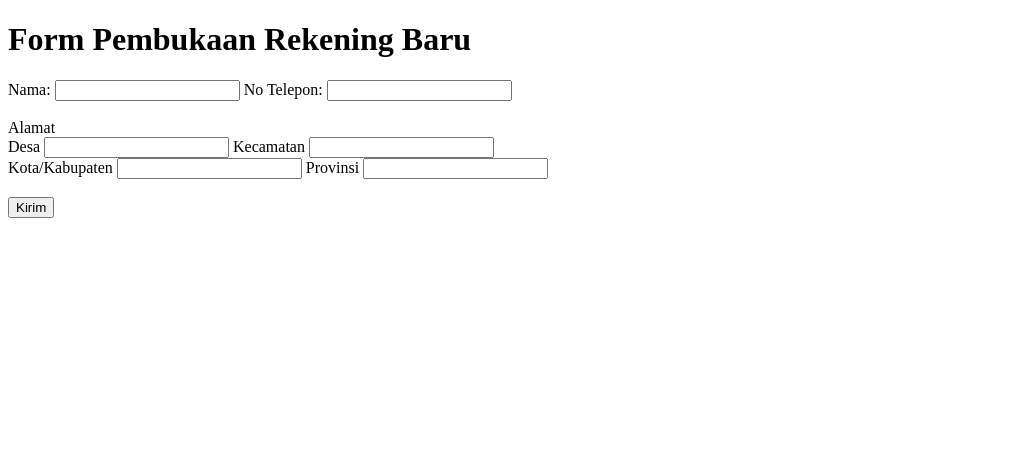
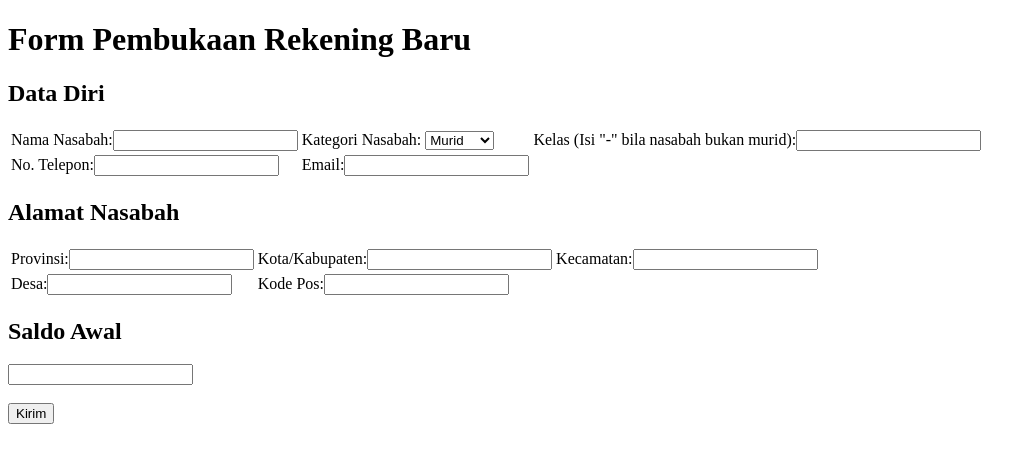
Before and after one commit to Valiant77/produktif-pak-dzikri, a PHP site: page /bankmini.php in a window 1280 px wide. Shown: the top 463 px of the page, without its empty margins (0-1036 px from the left). Run offline with PHP 8.4, Linux system fonts and the light colour scheme.

Commit message:
Revisi Bank Mini
Maaf pak saya telat

```diff
--- a/bankmini.php
+++ b/bankmini.php
@@ -1,42 +1,83 @@
 <!DOCTYPE html>
 <head>
-    <html lang="id">
+    <html lang="name">
 </head>
 <body>
-    <form>
+    <form action="" method="post" enctype="multipart/form-data">
         <h1>Form Pembukaan Rekening Baru</h1>
-        <label>Nama: </label>
-        <input type="text" id="nama">
-        <label>No Telepon: </label>
-        <input type="text" id="notelp"><br><br>
-        <label>Alamat</label><br>
-        <label>Desa</label>
-        <input type="text" id="desa">
-        <label>Kecamatan</label>
-        <input type="text" id="kec"><br>
-        <label>Kota/Kabupaten</label>
-        <input type="text" id="kotkab">
-        <label>Provinsi</label>
-        <input type="text" id="prov">
+
+        <table>
+            <thead><h2>Data Diri</h2></thead>
+            <tbody>
+                <tr>
+                    <td><label>Nama Nasabah:</label><input type="text" name="nama"></td>
+                    <td>
+                        <label>Kategori Nasabah:</label>
+                        <select name="kategori"><option>Murid</option><option>Guru</option><option>Lainnya</option></select>
+                    </td>
+                    <td><label>Kelas (Isi "-" bila nasabah bukan murid):</label><input type="text" name="kelas">
+                </tr>
+                <tr>
+                    <td><label>No. Telepon:</label><input type="number" name="notelp"></td>
+                    <td><label>Email:</label><input type="text" name="email"></td>
+                </tr>
+            </tbody>
+        </table>
+
+        <table>
+            <thead><h2>Alamat Nasabah</h2></thead>
+            <tbody>
+                <tr>
+                    <td><label>Provinsi:</label><input type="text" name="prov"></td>
+                    <td><label>Kota/Kabupaten:<input type="text" name="kotkab"></label></td>
+                    <td><label>Kecamatan:</label><input type="text" name="kec">
+                </tr>
+                <tr>
+                    <td><label>Desa:</label><input type="text" name="desa"></td>
+                    <td><label>Kode Pos:</label><input type="number" name="kodepos"></td>
+                </tr>
+            </tbody>
+        </table>
+
+
+        <h2>Saldo Awal</h2>
+        <input type="number" name="saldo" min="10000">
         <br><br>
         <input type="submit" value="Kirim">
     </form>
+
 <?php
-if (isset($_POST['submit'])) {
+if ($_SERVER["REQUEST_METHOD"] == "POST") {
     $nama = $_POST['nama'];
+    $kategori = $_POST['kategori'];
+    $kelas = $_POST['kelas'];
     $notelp = $_POST['notelp'];
+    $email = $_POST['email'];
+    $prov = $_POST['prov'];
+    $kotkab = $_POST['kotkab'];
+    $kec = $_POST['kec'];
     $desa = $_POST['desa'];
-    $kec = $_POST['kec'];
-    $kotkab = $_POST['kotkab'];
-    $prov = $_POST['prov'];
+    $kodepos = $_POST['kodepos'];
+    $saldo = $_POST['saldo'];
 
-    echo "<h2>Data Pembukaan Rekening Baru</h2>";
-    echo "Nama: $nama<br>";
-    echo "No Telepon: $notelp<br>";
-    echo "Desa: $desa<br>";
-    echo "Kecamatan: $kec<br>";
-    echo "Kota/Kabupaten: $kotkab<br>";
-    echo "Provinsi: $prov<br>";
+    echo "<h2>Data Rekening Baru Nasabah</h2>";
+    echo "<table border='1' cellpadding='8'>";
+    echo "<tr><td>Nama Nasabah</td><td>$nama</td></tr>";
+    echo "<tr><td>Kategori Nasabah</td><td>$kategori</td></tr>";
+    echo "<tr><td>Kelas</td><td>$kelas</td></tr>";
+    echo "<tr><td>No. Telepon</td><td>$notelp</td></tr>";
+    echo "<tr><td>Email</td><td>$email</td></tr></table>";
+    echo "<h2>Alamat Nasabah Baru</h2>";
+    echo "<table border='1' cellpadding='8'>";
+    echo "<tr><td>Provinsi</td><td>$prov</td></tr>";
+    echo "<tr><td>Kota / Kabupaten</td><td>$kotkab</td></tr>";
+    echo "<tr><td>Kecamatan</td><td>$kec</td></tr>";
+    echo "<tr><td>Desa</td><td>$desa</td></tr>";
+    echo "<tr><td>Kode Pos</td><td>$kodepos</td></tr></table>";
+    echo "<h2>Saldo Awal dan No. Rekening</h2>";
+    echo "<table border='1' cellpadding='8'>";
+    echo "<tr><td>Saldo Awal</td><td>$saldo</td></tr>";
+    echo "<tr><td>No. Rekening Baru</td><td>1777 0332 9481 4201</td></tr></table>";
 }
 ?>
 </body>
```
